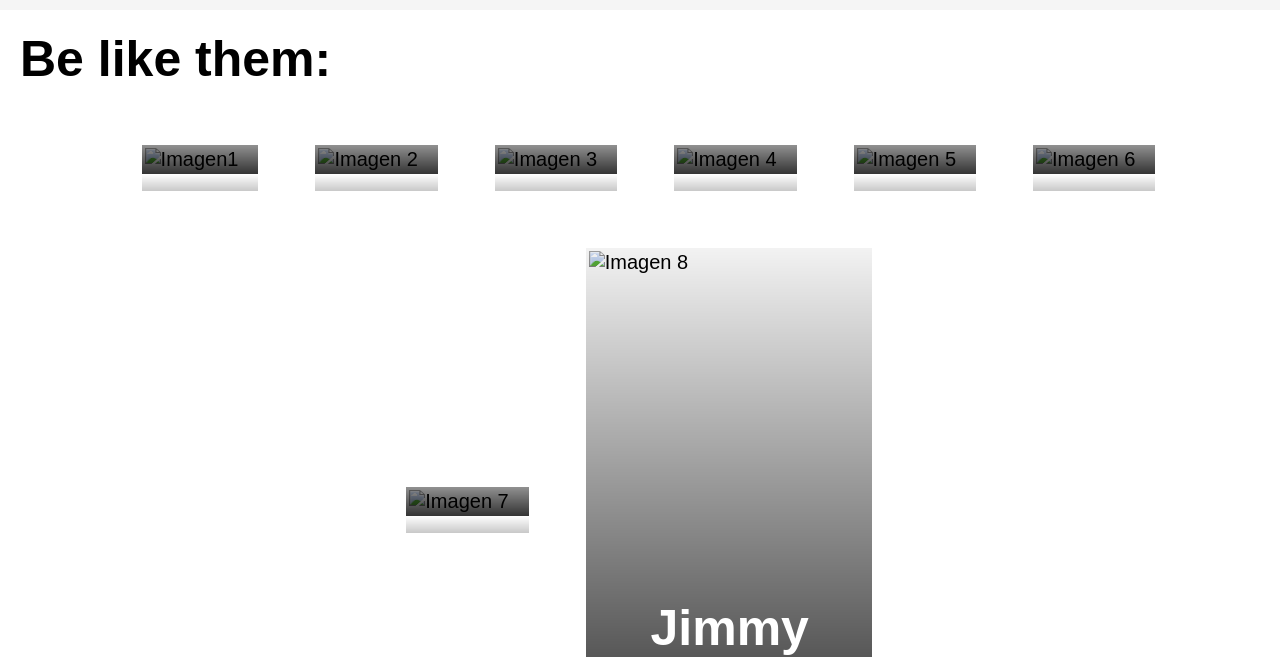
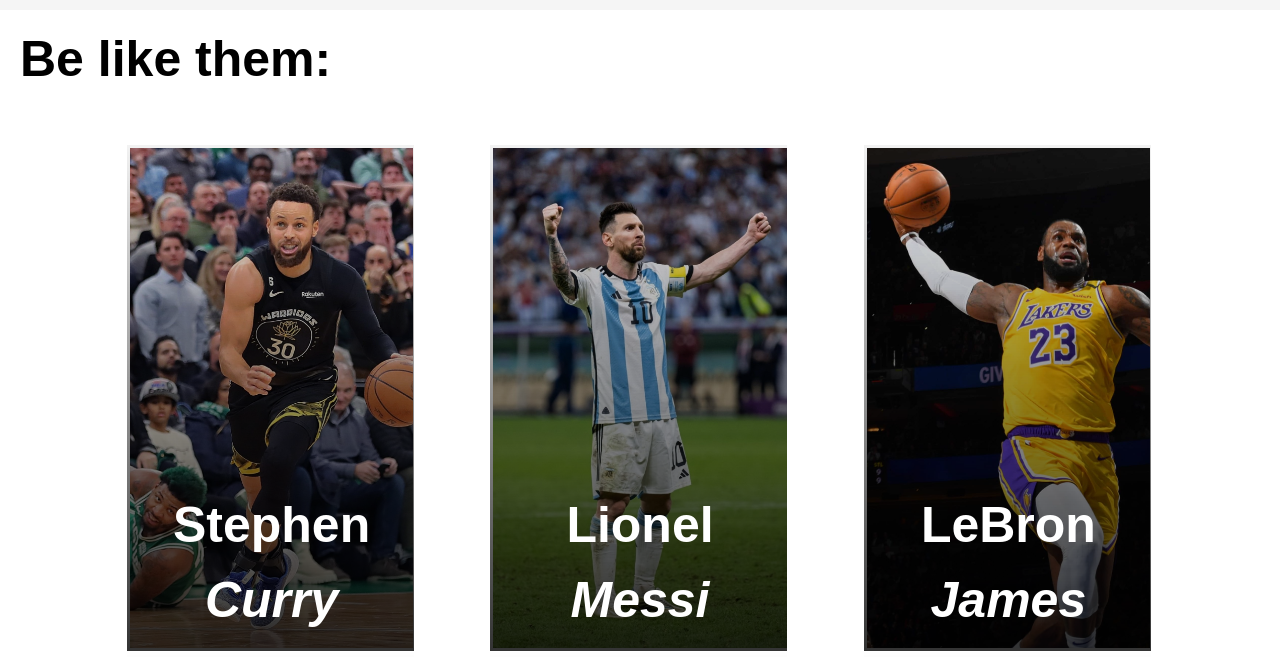
Before and after one commit to totoFerna/proyecto-coder, a plain HTML site: page index.html in a window 1280 px wide. Shown: the part 145-802 px from the top of the page. Drawn offline with Linux system fonts and the light colour scheme; the site is published under a folder, as on GitHub Pages, so addresses that start at the root find nothing.

Commit message:
imagenes

```diff
--- a/index.html
+++ b/index.html
@@ -27,7 +27,7 @@
     <div class="contenedor-imagenes">
         <div class="curry">
         <div class="imagen">
-        <a href="./Paginas/curry.html"><img src="/fotos/Inicio/Curry.jpg" alt="Imagen1"></a>
+        <a href="./Paginas/curry.html"><img src="./fotos/Inicio/Curry.jpg" alt="Imagen1"></a>
         <div class="texto">
             <h3>Stephen <em>Curry</em></h3>
         </div>
@@ -35,7 +35,7 @@
         </div>
         <div class="messi">
         <div class="imagen">
-        <a href="./Paginas/Messi.html"><img src="/fotos/Inicio/Messi.jpg" alt="Imagen 2"></a>
+        <a href="./Paginas/Messi.html"><img src="./fotos/Inicio/Messi.jpg" alt="Imagen 2"></a>
         <div class="texto">
             <h3>Lionel <em>Messi</em></h3>
         </div>
@@ -43,7 +43,7 @@
         </div>
         <div class="Lebron">
         <div class="imagen">
-        <a href="./Paginas/lebron.html"><img src="/fotos/Inicio/Lebron.jpg" alt="Imagen 3"></a>
+        <a href="./Paginas/lebron.html"><img src="./fotos/Inicio/Lebron.jpg" alt="Imagen 3"></a>
         <div class="texto">
             <h3>LeBron <em>James</em></h3>
         </div>
@@ -51,7 +51,7 @@
         </div>
         <div class="Pipa">
         <div class="imagen">
-        <a href="./Paginas/pipa.html"><img src="/fotos/Inicio/Pipa.jpg" alt="Imagen 4"></a>
+        <a href="./Paginas/pipa.html"><img src="./fotos/Inicio/Pipa.jpg" alt="Imagen 4"></a>
         <div class="texto">
             <h3>Dario <em>Benedetto</em></h3>
         </div>
@@ -59,7 +59,7 @@
         </div>
         <div class="Harden">
         <div class="imagen">
-        <a href="./Paginas/harden.html"><img src="/fotos/Inicio/hatden.jpg" alt="Imagen 5"></a>
+        <a href="./Paginas/harden.html"><img src="./fotos/Inicio/hatden.jpg" alt="Imagen 5"></a>
         <div class="texto">
             <h3>James <em>Harden</em></h3>
         </div>
@@ -67,7 +67,7 @@
         </div>
         <div class="dibu">
         <div class="imagen">
-        <a href="./Paginas/dibu.html"><img src="/fotos/Inicio/dibu.jpg" alt="Imagen 6"></a>
+        <a href="./Paginas/dibu.html"><img src="./fotos/Inicio/dibu.jpg" alt="Imagen 6"></a>
         <div class="texto">
             <h3>Emiliano <em>Martinez</em></h3>
         </div>
@@ -75,7 +75,7 @@
         </div>
         <div class="cr7">
         <div class="imagen">
-        <a href="./Paginas/cr7.html"><img src="/fotos/Inicio/cr7.jpg" alt="Imagen 7"></a>
+        <a href="./Paginas/cr7.html"><img src="./fotos/Inicio/cr7.jpg" alt="Imagen 7"></a>
         <div class="texto">
             <h3>Cristiano <em>Ronaldo</em></h3>
         </div>
@@ -83,7 +83,7 @@
         </div>
         <div class="butler">
             <div class="imagen">
-            <a href="./Paginas/butler.html"><img src="/fotos/Inicio/Butler.webp" alt="Imagen 8"></a>
+            <a href="./Paginas/butler.html"><img src="./fotos/Inicio/Butler.webp" alt="Imagen 8"></a>
             <div class="texto">
                 <h3>Jimmy <em>Butler</em></h3>
             </div>
@@ -98,7 +98,7 @@
         <div class="group-1">
             <div class="box">
                 <figure><a href="#">
-                    <img src="/fotos/logo.png" alt="logo-footer">
+                    <img src="./fotos/logo.png" alt="logo-footer">
                 </a>
             </figure>
             </div>
```
